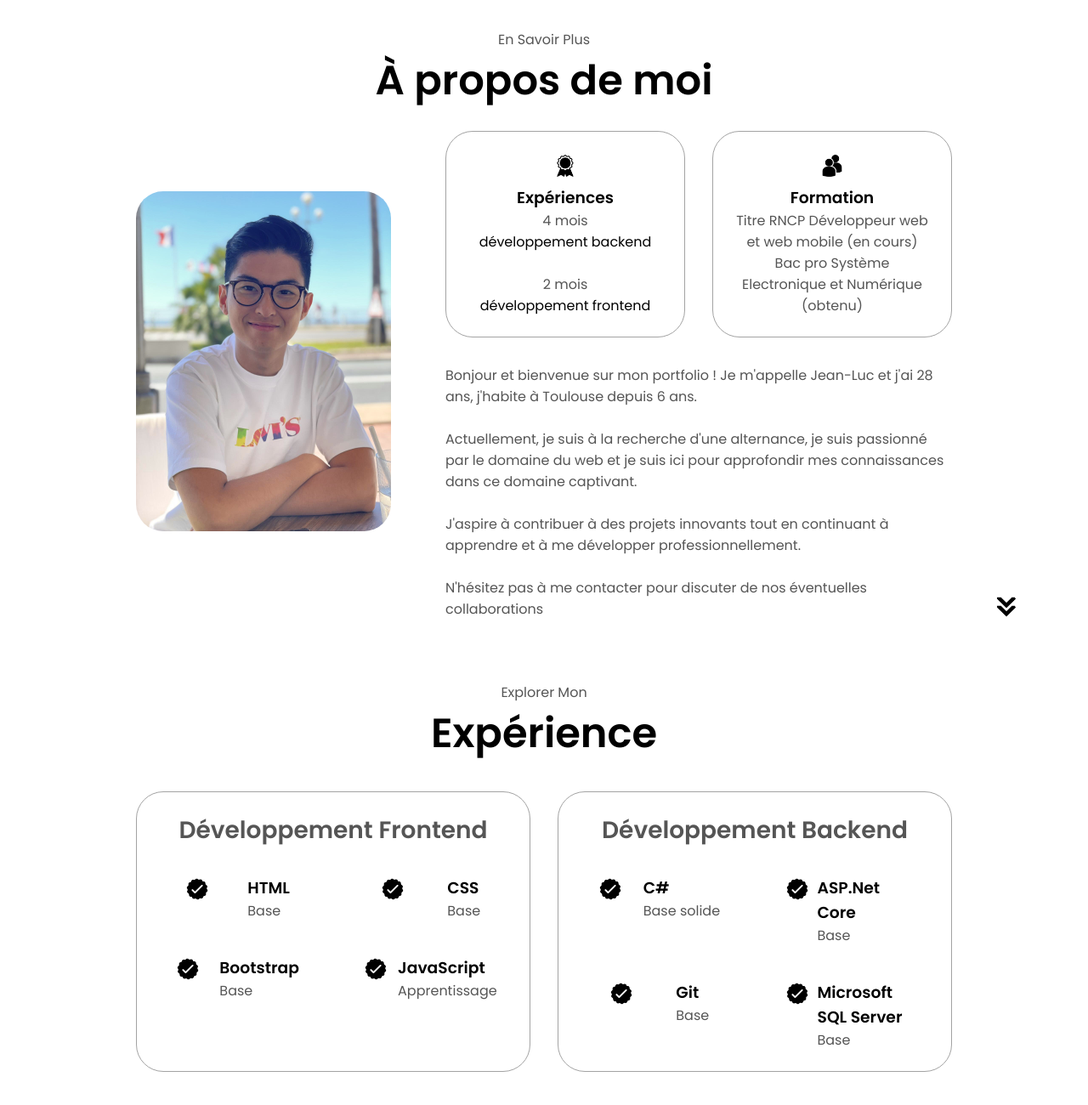
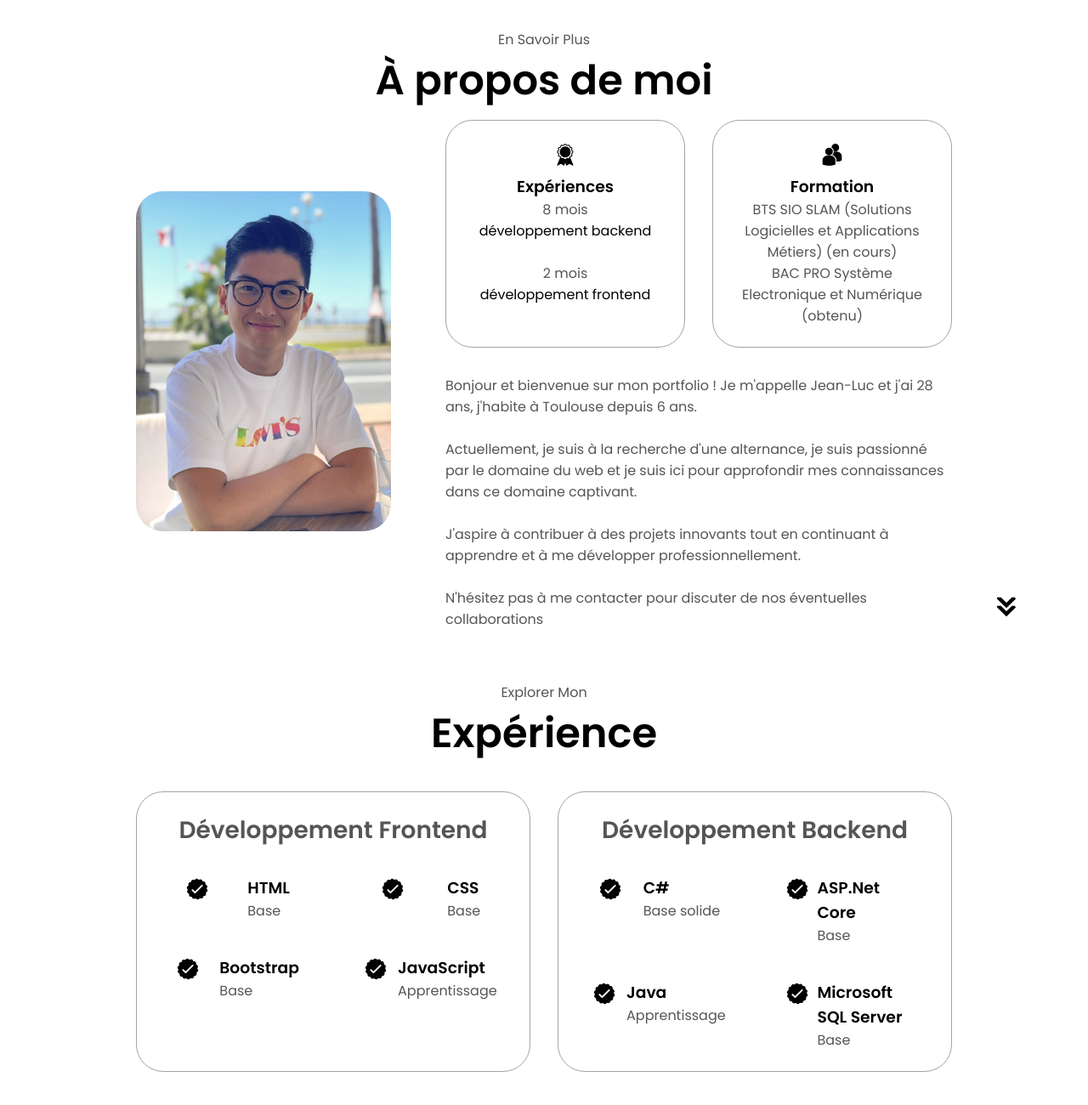
Before and after one commit to SoftSpokenBear/mon_portfolio, a plain HTML site: page index.html in a window 1280 px wide. Shown: the part 894-2194 px from the top of the page at 85% size. Drawn offline with Linux system fonts and the light colour scheme.

Commit message:
Update index.html Info

```diff
--- a/index.html
+++ b/index.html
@@ -74,14 +74,14 @@
                     <div class="details-container">
                         <img src="./images/experience.png" alt="Expérience icone" class="icon" />
                         <h3>Expériences</h3>
-                        <p>4 mois</p>développement backend</p><br />
+                        <p>8 mois</p>développement backend</p><br />
                         <p>2 mois</p>développement frontend</p>
                     </div>
                     <div class="details-container">
                         <img src="./images/education.png" alt="Formation icone" class="icon" />
                         <h3>Formation</h3>
-                        <p>Titre RNCP Développeur web et web mobile (en cours)</p>
-                        <p>Bac pro Système Electronique et Numérique (obtenu)</p>
+                        <p>BTS SIO SLAM (Solutions Logicielles et Applications Métiers) (en cours)</p>
+                        <p>BAC PRO Système Electronique et Numérique (obtenu)</p>
                     </div>
                 </div>
                 <div class="text-container">
@@ -161,8 +161,8 @@
                         <article>
                             <img src="./images/checkmark.png" alt="Experience icon" class="icon" />
                             <div>
-                                <h3>Git</h3>
-                                <p>Base</p>
+                                <h3>Java</h3>
+                                <p>Apprentissage</p>
                             </div>
                         </article>
                         <article>
```
